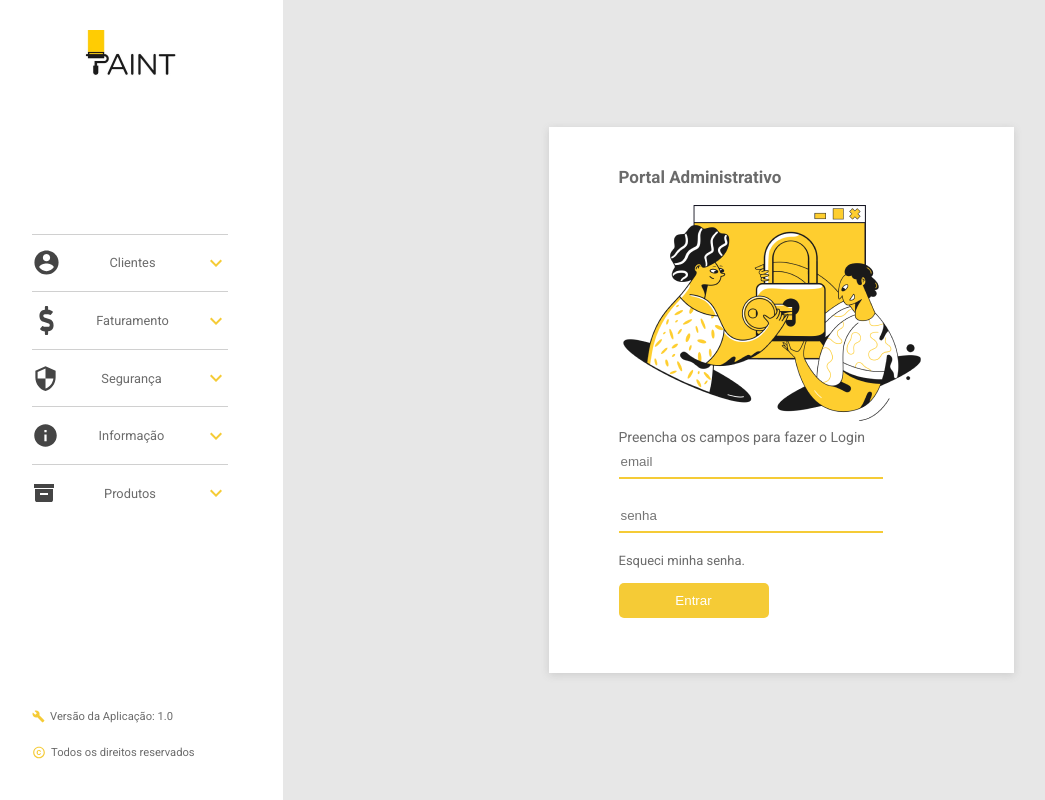
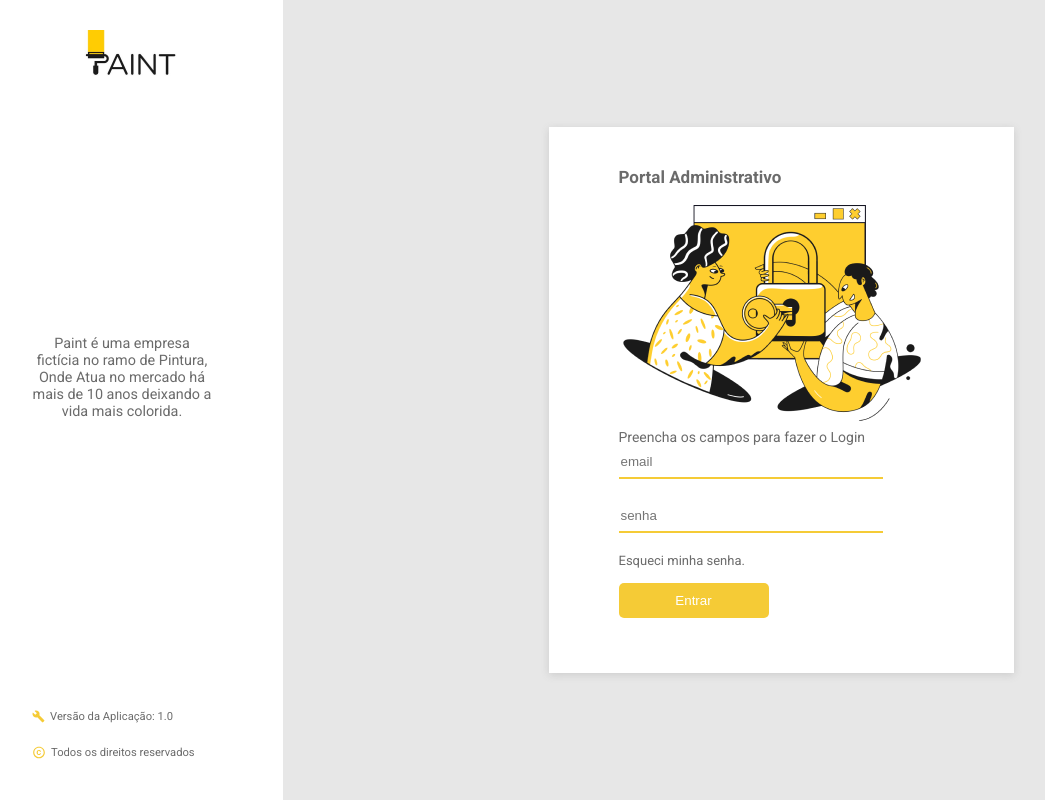
Before and after one commit to ArthurMaciel95/portal-admin-paint-react, a React (Create React App) app: page / in a window 1280 px wide. Shown: the whole page, without its empty margins (23-1068 px from the left). Built offline with nearby package versions, Linux system fonts and the light colour scheme.

Commit message:
:art: criando novo sidebar para login

```diff
--- a/src/components/Login/index.jsx
+++ b/src/components/Login/index.jsx
@@ -1,7 +1,6 @@
 import React, { useEffect, useState, useContext } from "react";
 import LoginIlustration from '../../assets/images/login_illustrator.png'
 import InputComponent from '../Input'
-import { } from "react-router-dom";
 import ButtonComponent from '../Button'
 import LoadingComponent from '../Loading'
 import jwtVerify from "../../utils/jwt";
@@ -24,8 +23,8 @@ const LoginComponent = () => {
     }
 
     const finished = () => {
-        setLoading(true)
-        setDisabled(true);
+        setLoading(false)
+        setDisabled(false);
     }
 
     const handleSubmit = async (e) => {
@@ -40,12 +39,12 @@ const LoginComponent = () => {
 
         finished()
         if (!result?.status) {
-
+            finished()
             return setErrorMessage({ error: true, message: result.message });
         }
         clearMessage();
         jwtVerify.setNewToken(result.status, result.token)
-        window.location.href = 'http://localhost:3002/dashboard'
+        window.location.href = 'http://localhost:3001/dashboard'
     };
 
     useEffect(() => {
--- /dev/null
+++ b/src/components/sideBarLogin/index.js
@@ -0,0 +1,38 @@
+import React from "react";
+import logo from "../../assets/images/logo.png";
+import iconCopyright from "../../assets/svg/copyright.svg";
+import iconBuild from "../../assets/svg/build.svg";
+import "./styles.css";
+
+
+const SideBarLogin = () => {
+
+
+    return (
+        <>
+            <aside className="side-bar">
+                <div className="sidebar-content">
+                    <img className="logo" src={logo} alt="logo marca paint" />
+                    <div className="menu__side-bar">
+                        <ul>
+                            <p className="introduction">Paint é uma empresa fictícia no ramo de Pintura, Onde Atua no mercado há mais de 10 anos deixando a vida mais colorida.</p>
+
+                        </ul>
+                    </div>
+                    <div className="footer__side-bar">
+                        <span>
+                            <object data={iconBuild} type=""></object>
+                            <p>Versão da Aplicação: 1.0</p>
+                        </span>
+                        <span>
+                            <object data={iconCopyright} type=""></object>
+                            <p>Todos os direitos reservados </p>
+                        </span>
+                    </div>
+                </div>
+            </aside>
+        </>
+    );
+};
+
+export default SideBarLogin;
--- /dev/null
+++ b/src/components/sideBarLogin/styles.css
@@ -0,0 +1,68 @@
+.side-bar{
+    background-color: var(--sidebar-background);
+    color: var(--text-color-gray);
+    font-size: var(--text-xsmall);
+    padding: 30px 55px;
+    display: flex;
+
+}
+.side-bar .logo{
+    margin-bottom: 20px;
+}
+
+.side-bar .sidebar-content{
+    display: flex;
+    flex-direction: column;
+    justify-content: space-between;
+}
+.side-bar .sidebar-content .logo{
+    width: fit-content;
+}
+.side-bar .sidebar-content .menu__side-bar .introduction{
+    text-align: center;
+    font-size: 0.9rem;
+    width: 180px;
+}
+
+.side-bar .menu__side-bar{
+    width: 100%;
+}
+
+.side-bar .menu__side-bar ul{
+    padding-left: 0px;
+    display: flex;
+    flex-direction: column;
+
+}
+.side-bar .menu__side-bar ul a li object{
+
+    display: flex;
+    justify-content: center;
+    align-items: center;
+}
+
+
+.side-bar .menu__side-bar ul li {
+    padding: 8px 0px;
+    cursor: pointer;
+    display: flex;
+    justify-content: space-between;
+    align-items: center;
+
+}
+
+.footer__side-bar{
+    margin-top: 60px;
+}
+
+.footer__side-bar span{
+    display: flex;
+
+}
+.footer__side-bar span object{
+    margin-right: 5px;
+}
+.footer__side-bar span p{
+    font-size: 0.7rem;
+
+}
--- a/src/pages/login/index.jsx
+++ b/src/pages/login/index.jsx
@@ -1,5 +1,5 @@
 import React from "react";
-import SideBarComponent from "../../components/Sidebar";
+import SideBarLogin from "../../components/sideBarLogin";
 import "./styles.css";
 import LoginComponent from "../../components/Login";
 
@@ -11,7 +11,7 @@ const Login = () => {
     return (
 
         <div className="container">
-            <SideBarComponent />
+            <SideBarLogin />
             <LoginComponent />
         </div>
 
```
